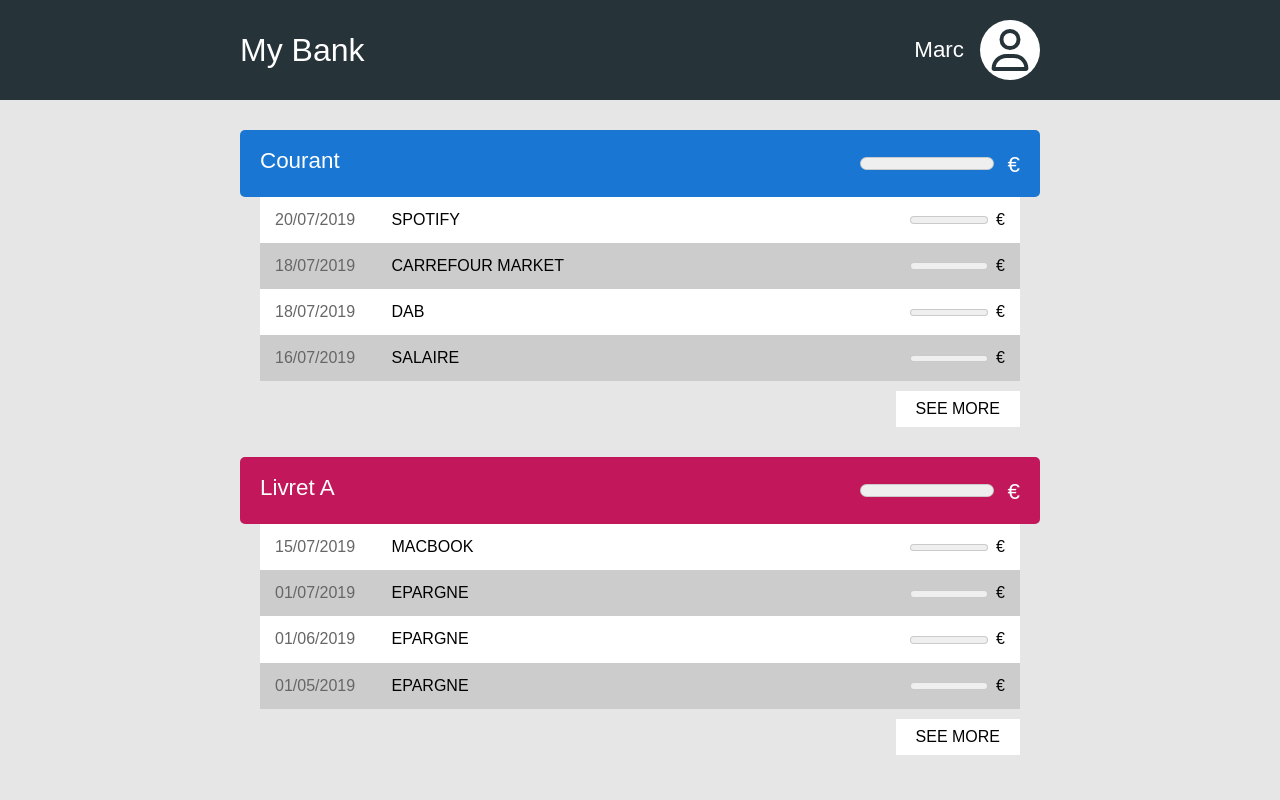
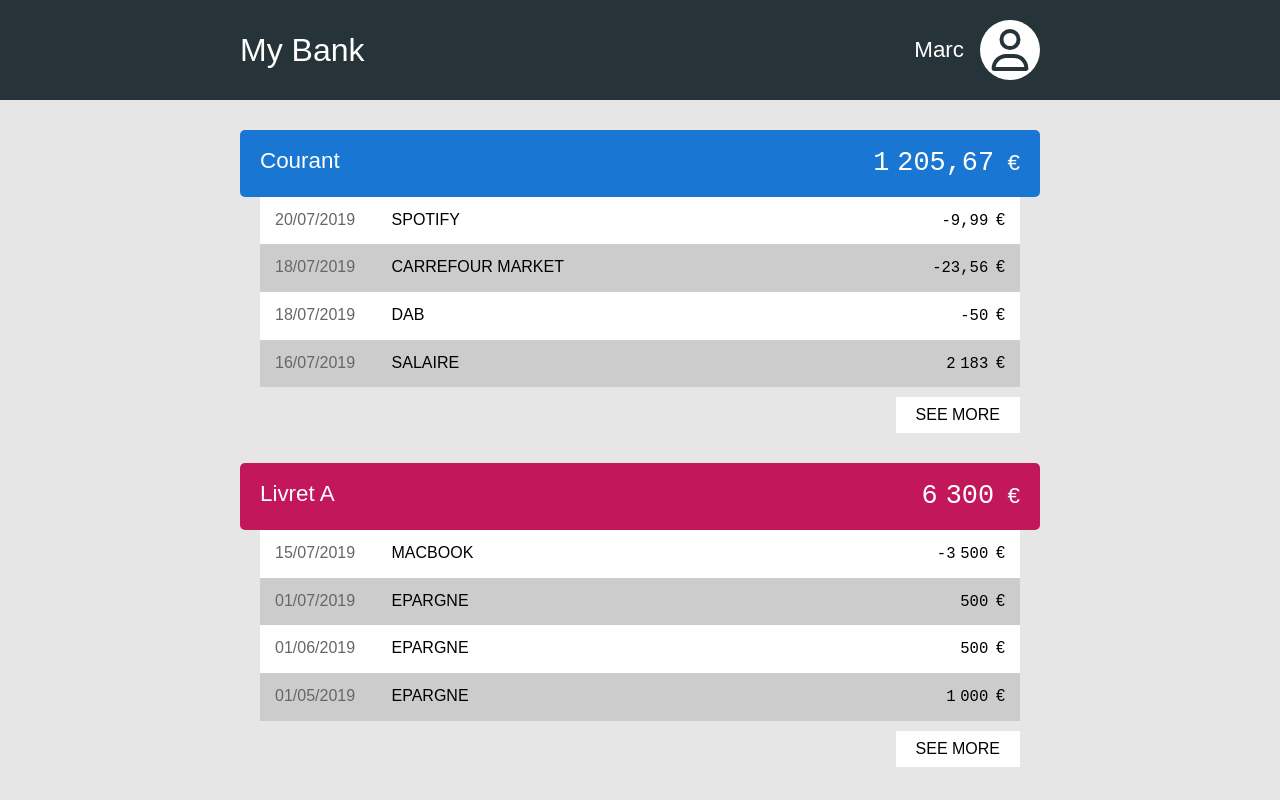
Before and after one commit to c-marc/my-bank, a React (Vite) app: page / in a window 1280 px wide. Built offline with nearby package versions, Linux system fonts and the light colour scheme; the HTML template or start-up script is replaced by a standard one.

Commit message:
Get rid of meter tag

```diff
--- a/src/App.css
+++ b/src/App.css
@@ -31,7 +31,7 @@ button {
 }
 
 /* -- shared component -- */
-.amount meter {
+.amount [data-value] {
   font-size: 1.2em;
   font-family: monospace;
 
--- a/src/components/Amount.jsx
+++ b/src/components/Amount.jsx
@@ -8,7 +8,9 @@ const currencySymbols = {
 const Amount = ({ value, currency }) => {
   return (
     <p className="amount">
-      <meter data-currency={currency}>{formatValue(value)}</meter>
+      <span data-value data-currency={currency}>
+        {formatValue(value)}
+      </span>
       <span>{currencySymbols[currency]}</span>
     </p>
   );
```
